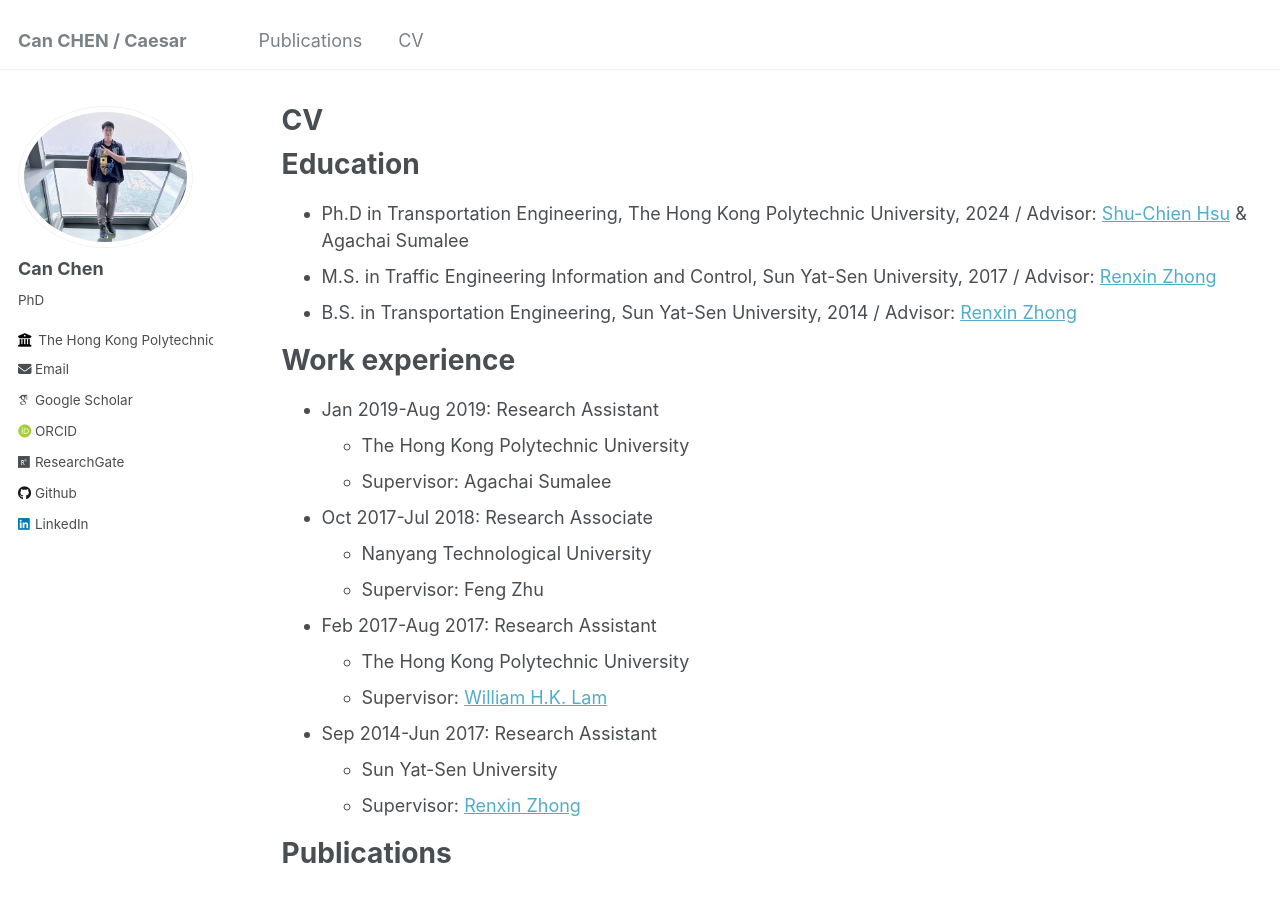
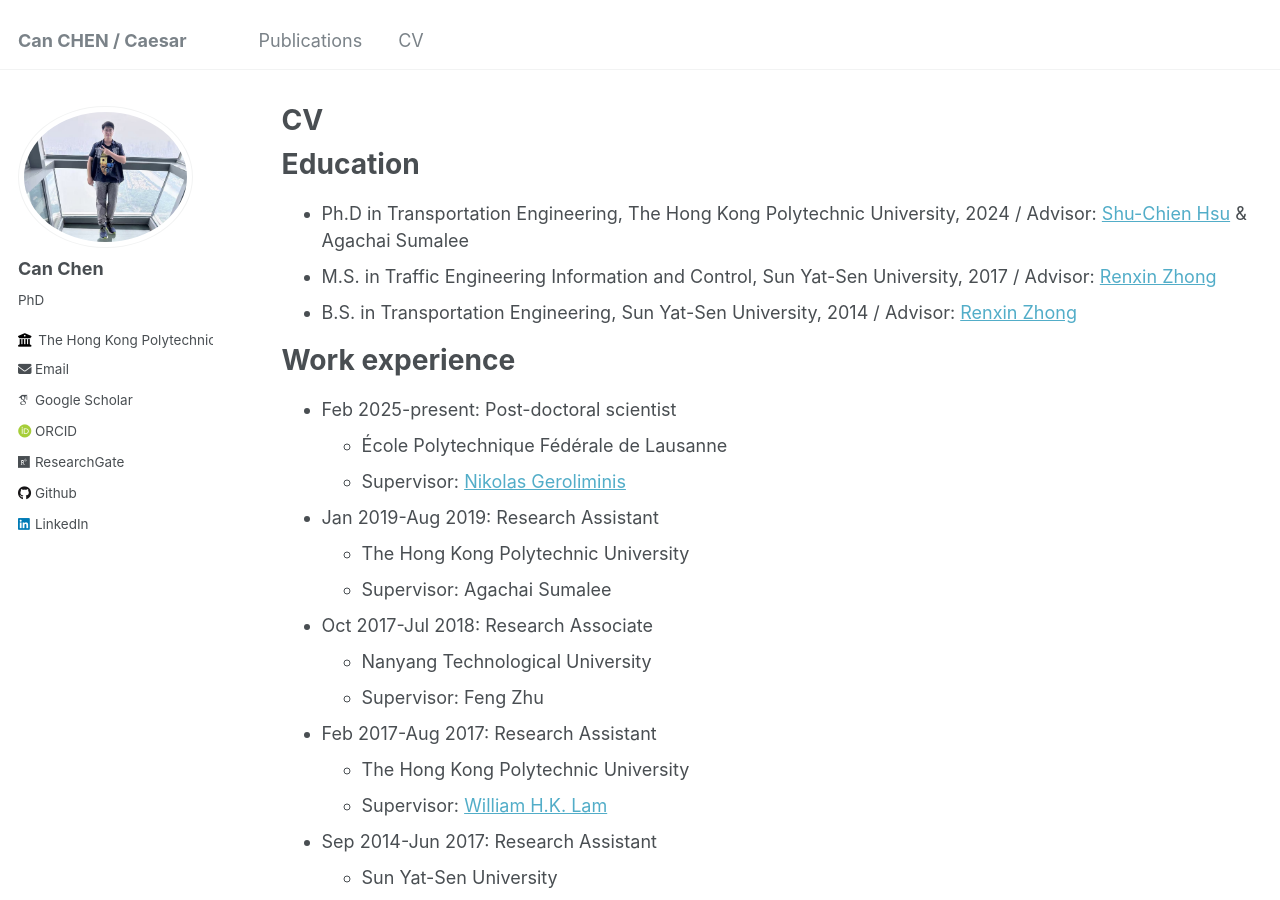
Before and after one commit to CanChen-Caesar/CanChen-Caesar.github.io, a Jekyll site: the page built from _pages/cv.md, in a window 1280 px wide and 900 px high. Built offline with Jekyll 4.4.1, drawn with Linux system fonts in a browser that asks for light colours; some web fonts are replaced.

Commit message:
Update cv.md

```diff
--- a/_pages/cv.md
+++ b/_pages/cv.md
@@ -17,6 +17,10 @@ Education
 
 Work experience
 ======
+* Feb 2025-present: Post-doctoral scientist
+  * École Polytechnique Fédérale de Lausanne
+  * Supervisor: [Nikolas Geroliminis](https://people.epfl.ch/nikolas.geroliminis)
+
 * Jan 2019-Aug 2019: Research Assistant
   * The Hong Kong Polytechnic University
   * Supervisor: Agachai Sumalee
```
